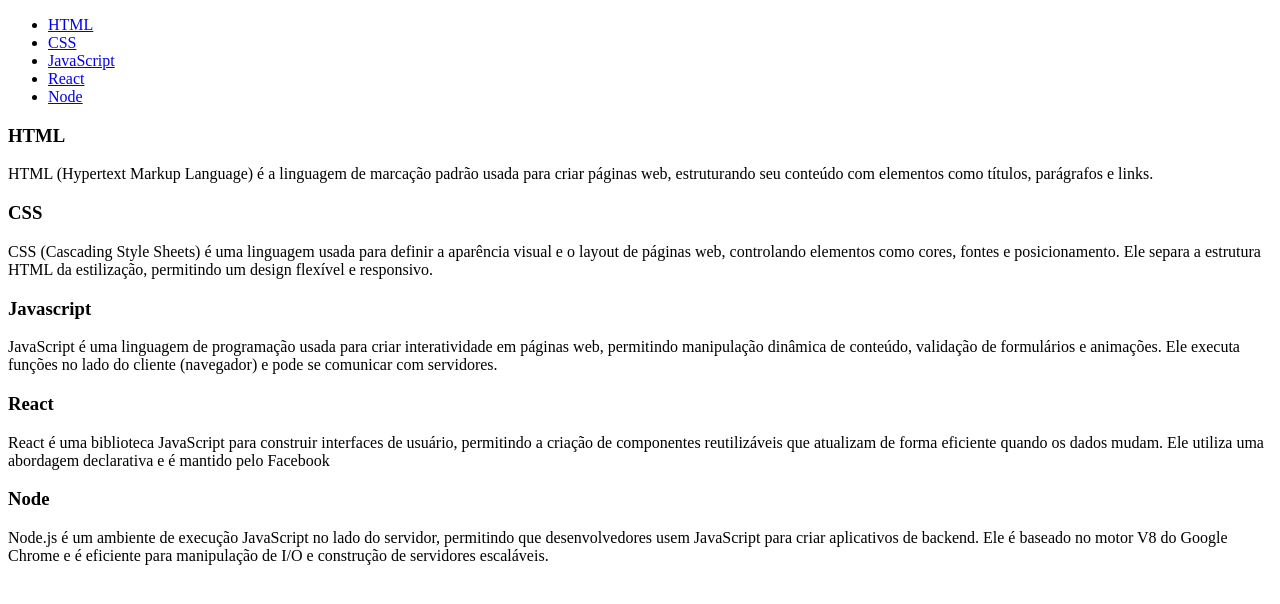
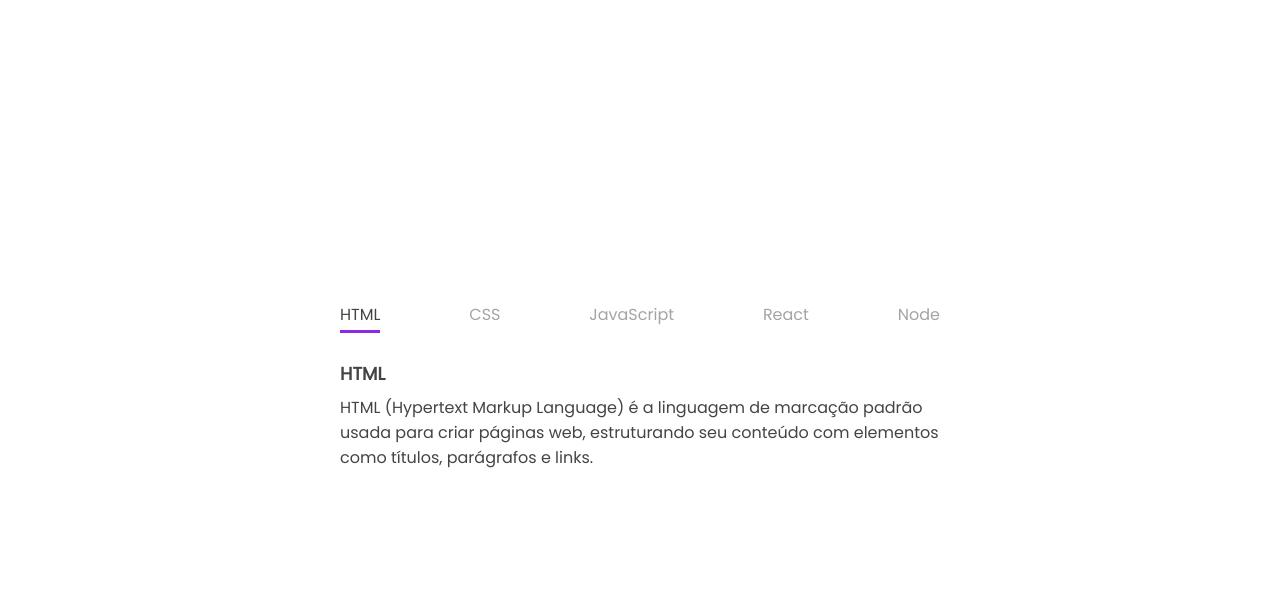
Before and after one commit to Mikael-Kobama/Interactive-Tabs, a plain HTML site: page index.html in a window 1280 px wide. Drawn offline with Linux system fonts and the light colour scheme.

Commit message:
atualização do script

```diff
--- a/index.html
+++ b/index.html
@@ -13,20 +13,20 @@
           <a href="#item1" class="active">HTML</a>
         </li>
         <li class="tab-item">
-          <a href="#item2" class="active">CSS</a>
+          <a href="#item2">CSS</a>
         </li>
         <li class="tab-item">
-          <a href="#item3" class="active">JavaScript</a>
+          <a href="#item3">JavaScript</a>
         </li>
         <li class="tab-item">
-          <a href="#item4" class="active">React</a>
+          <a href="#item4">React</a>
         </li>
         <li class="tab-item">
-          <a href="#item5" class="active">Node</a>
+          <a href="#item5">Node</a>
         </li>
       </ul>
 
-      <div class="wrapper-content">
+      <div class="wrapper_tab-content">
         <article id="item1" class="tab-content content-visible">
           <h1>HTML</h1>
           <p>
@@ -35,7 +35,7 @@
             elementos como títulos, parágrafos e links.
           </p>
         </article>
-        <article id="item2" class="tab-content content-visible">
+        <article id="item2" class="tab-content">
           <h1>CSS</h1>
           <p>
             CSS (Cascading Style Sheets) é uma linguagem usada para definir a
@@ -44,7 +44,7 @@
             estilização, permitindo um design flexível e responsivo.
           </p>
         </article>
-        <article id="item3" class="tab-content content-visible">
+        <article id="item3" class="tab-content">
           <h1>Javascript</h1>
           <p>
             JavaScript é uma linguagem de programação usada para criar
@@ -53,7 +53,7 @@
             no lado do cliente (navegador) e pode se comunicar com servidores.
           </p>
         </article>
-        <article id="item4" class="tab-content content-visible">
+        <article id="item4" class="tab-content">
           <h1>React</h1>
           <p>
             React é uma biblioteca JavaScript para construir interfaces de
@@ -62,7 +62,7 @@
             abordagem declarativa e é mantido pelo Facebook
           </p>
         </article>
-        <article id="item5" class="tab-content content-visible">
+        <article id="item5" class="tab-content">
           <h1>Node</h1>
           <p>
             Node.js é um ambiente de execução JavaScript no lado do servidor,
--- a/script.js
+++ b/script.js
@@ -0,0 +1,33 @@
+// Função que altera o conteúdo da aba ativa e do conteúdo visível
+function getTab(e) {
+    // 1. Seleciona o elemento com a classe "active", que é a aba atualmente ativa
+    const active = document.querySelector(".active");
+
+    // 2. Seleciona o elemento com a classe "content-visible", que é o conteúdo da aba visível
+    const visible = document.querySelector(".content-visible");
+
+    // 3. Pega o ID do conteúdo da aba clicada. `e.href.split("#")[1]` extrai o ID após o `#` no href
+    // O ID do conteúdo da aba é usado para buscar o elemento correspondente
+    const tabContent = document.getElementById(e.href.split("#")[1]);
+
+    // 4. Remove a classe "active" da aba que estava ativa
+    active.classList.toggle("active");
+
+    // 5. Remove a classe "content-visible" do conteúdo que estava visível
+    visible.classList.toggle("content-visible");
+
+    // 6. Adiciona a classe "active" à aba que foi clicada, tornando-a ativa
+    e.classList.add("active");
+
+    // 7. Adiciona a classe "content-visible" ao conteúdo da aba clicada, tornando-o visível
+    tabContent.classList.add("content-visible");
+  }
+
+  // Adiciona um ouvinte de evento para ouvir cliques no documento
+  document.addEventListener("click", (e) => {
+    // 1. Verifica se o clique foi em um link dentro de um item de aba
+    if (e.target.matches(".tab-item a")) {
+      // 2. Se for, chama a função `getTab` passando o link clicado como argumento
+      getTab(e.target);
+    }
+  });
--- a/style.css
+++ b/style.css
@@ -0,0 +1,73 @@
+@import url("https://fonts.googleapis.com/css2?family=Poppins&display=swap");
+
+* {
+  box-sizing: border-box;
+  padding: 0;
+  margin: 0;
+  color: #444;
+}
+
+a {
+  text-decoration: none;
+  color: inherit;
+}
+
+body {
+  font-family: "Poppins", sans-serif;
+  display: flex;
+  align-items: center;
+  justify-content: center;
+  height: 100vh;
+}
+
+.container {
+  max-width: 600px;
+  width: 100%;
+}
+
+ul {
+  list-style: none;
+  margin: 0;
+  padding: 0;
+  display: flex;
+  justify-content: space-between;
+  height: 30px;
+}
+
+li a {
+  color: #a4a4a4;
+}
+
+li a:hover {
+  padding-bottom: 4px;
+  border-bottom: 3px solid blueviolet;
+}
+
+.wrapper_tab-content {
+  position: relative;
+}
+
+.tab-content {
+  position: absolute;
+  padding: 1.75em 0;
+  visibility: hidden;
+  height: 0;
+}
+
+.tab-content h1 {
+  font-size: 1.12em;
+  margin-bottom: 0.5em;
+}
+
+.content-visible {
+  position: static;
+  visibility: inherit;
+  visibility: inherit;
+  height: auto;
+}
+
+.active {
+  color: #444;
+  padding-bottom: 4px;
+  border-bottom: 3px solid blueviolet;
+}
```
